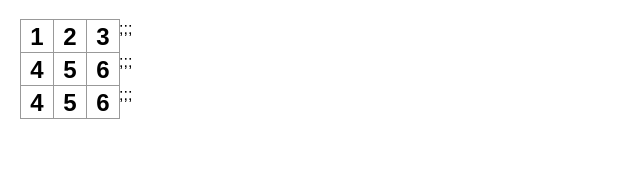
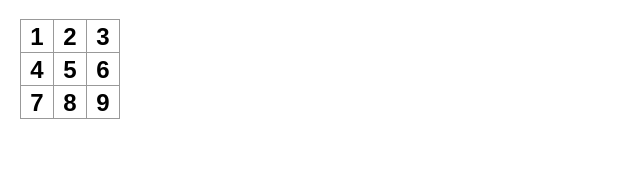
Before and after one commit to pirateking92/typescript, a React (Create React App) app in the folder ticTacToe/: page / in a window 1280 px wide. Shown: the top 175 px of the page, without its empty margins (0-640 px from the left). Built offline with nearby package versions, Linux system fonts and the light colour scheme.

Commit message:
react makes sense. reads well. got an empty tic tac toe board. next make interactive components

```diff
--- a/ticTacToe/src/App.js
+++ b/ticTacToe/src/App.js
@@ -1,20 +1,24 @@
-export default function Square() {
+function Square({ value }) {
+  return <button className="square">{value}</button>; // curly brackets allows us to use JS in React
+}
+
+export default function Board() {
   return (
     <>
       <div className="board-row">
-        <button className="square">1</button>;
-        <button className="square">2</button>;
-        <button className="square">3</button>;
+        <Square value="1" />
+        <Square value="2" />
+        <Square value="3" />
       </div>
       <div className="board-row">
-        <button className="square">4</button>;
-        <button className="square">5</button>;
-        <button className="square">6</button>;
+        <Square value="4" />
+        <Square value="5" />
+        <Square value="6" />
       </div>
       <div className="board-row">
-        <button className="square">4</button>;
-        <button className="square">5</button>;
-        <button className="square">6</button>;
+        <Square value="7" />
+        <Square value="8" />
+        <Square value="9" />
       </div>
     </>
   );
--- a/ticTacToe/src/index.js
+++ b/ticTacToe/src/index.js
@@ -9,4 +9,4 @@ root.render(
   <StrictMode>
     <App />
   </StrictMode>
-)
+);
```
